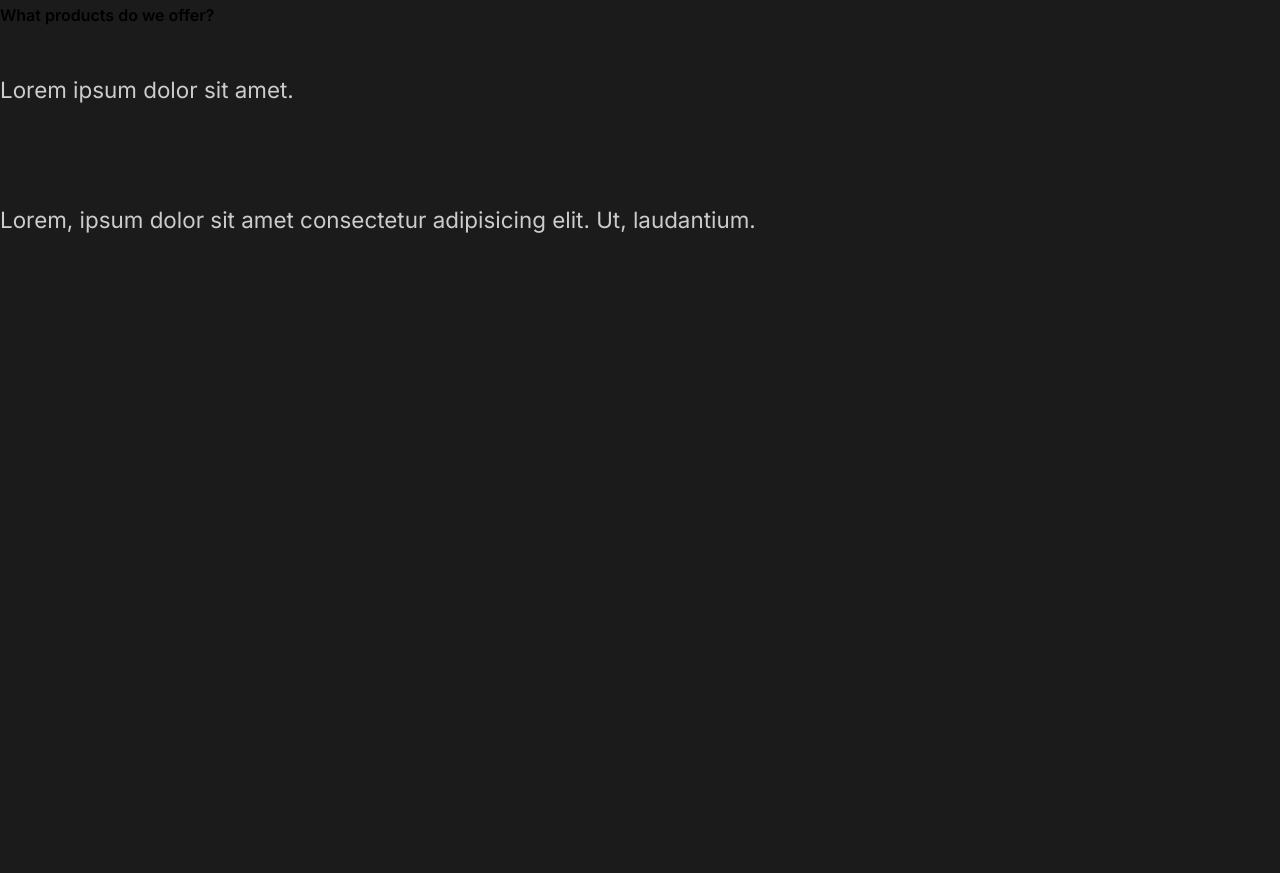
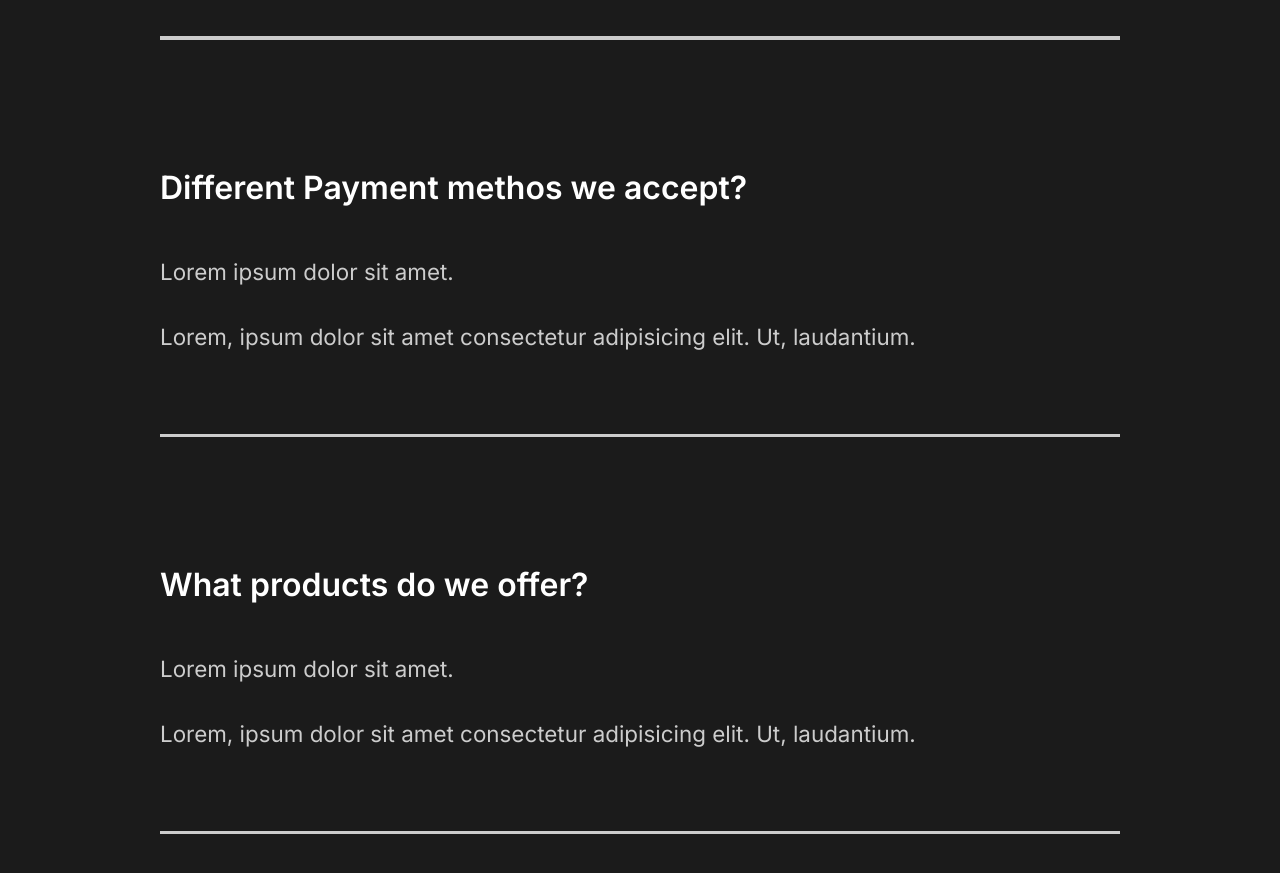
Before and after one commit to imjoymhnt/React-Capture-Portfolio, a React (Create React App) app: page / in a window 1280 px wide. Shown: the part 2960-3833 px from the top of the page. Before the commit the page ends 3245 px from the top, so only its background shows below. Built offline with nearby package versions, Linux system fonts and the light colour scheme.

Commit message:
Added styles in the faq secton

```diff
--- a/src/components/FaqSection.js
+++ b/src/components/FaqSection.js
@@ -1,8 +1,10 @@
 import React from 'react';
+import styled from 'styled-components';
+import { About } from '../styles';
 
 const FaqSection = () => {
     return (
-        <div className="faq">
+        <Faq>
             <h2>Any Questions <span>FAQ</span></h2>
             <div className="question">
                 <h4>How do I start?</h4>
@@ -10,6 +12,7 @@
                     <p>Lorem ipsum dolor sit amet.</p>
                     <p>Lorem, ipsum dolor sit amet consectetur adipisicing elit. Ut, laudantium.</p>
                 </div>
+                <div className="faq-line"></div>
             </div>
             <div className="question">
                 <h4>Daily Schedule?</h4>
@@ -17,6 +20,7 @@
                     <p>Lorem ipsum dolor sit amet.</p>
                     <p>Lorem, ipsum dolor sit amet consectetur adipisicing elit. Ut, laudantium.</p>
                 </div>
+                <div className="faq-line"></div>
             </div>
             <div className="question">
                 <h4>Different Payment methos we accept?</h4>
@@ -24,6 +28,7 @@
                     <p>Lorem ipsum dolor sit amet.</p>
                     <p>Lorem, ipsum dolor sit amet consectetur adipisicing elit. Ut, laudantium.</p>
                 </div>
+                <div className="faq-line"></div>
             </div>
             <div className="question">
                 <h4>What products do we offer?</h4>
@@ -31,9 +36,37 @@
                     <p>Lorem ipsum dolor sit amet.</p>
                     <p>Lorem, ipsum dolor sit amet consectetur adipisicing elit. Ut, laudantium.</p>
                 </div>
+                <div className="faq-line"></div>
             </div>
-        </div>
+        </Faq>
     )
 }
 
+const Faq = styled(About)`
+    display: block;
+    span {
+        display: block;
+    }
+    h2{
+        padding-bottom2rem;
+        font-weight: lighter;
+    }
+    .faq-line{
+        background: #cccccc;
+        height: 0.2rem;
+        margin: 2rem 0rem;
+        width: 100%
+    }
+    .question{
+        padding: 3rem 0rem;
+        cursor: pointer;
+    }
+    .answer{
+        padding: 2rem 0rem;
+        p {
+            padding: 1rem 0rem;
+        }
+    }
+`
+
 export default FaqSection;
--- a/src/components/GlobalStyle.js
+++ b/src/components/GlobalStyle.js
@@ -37,6 +37,7 @@
     }
     h4{
         font-weight: bold;
+        font-size: 2rem;
 
     }
     a{
```
Also changed, not shown: 1 other file (tests, documents, lock files or other folders).
